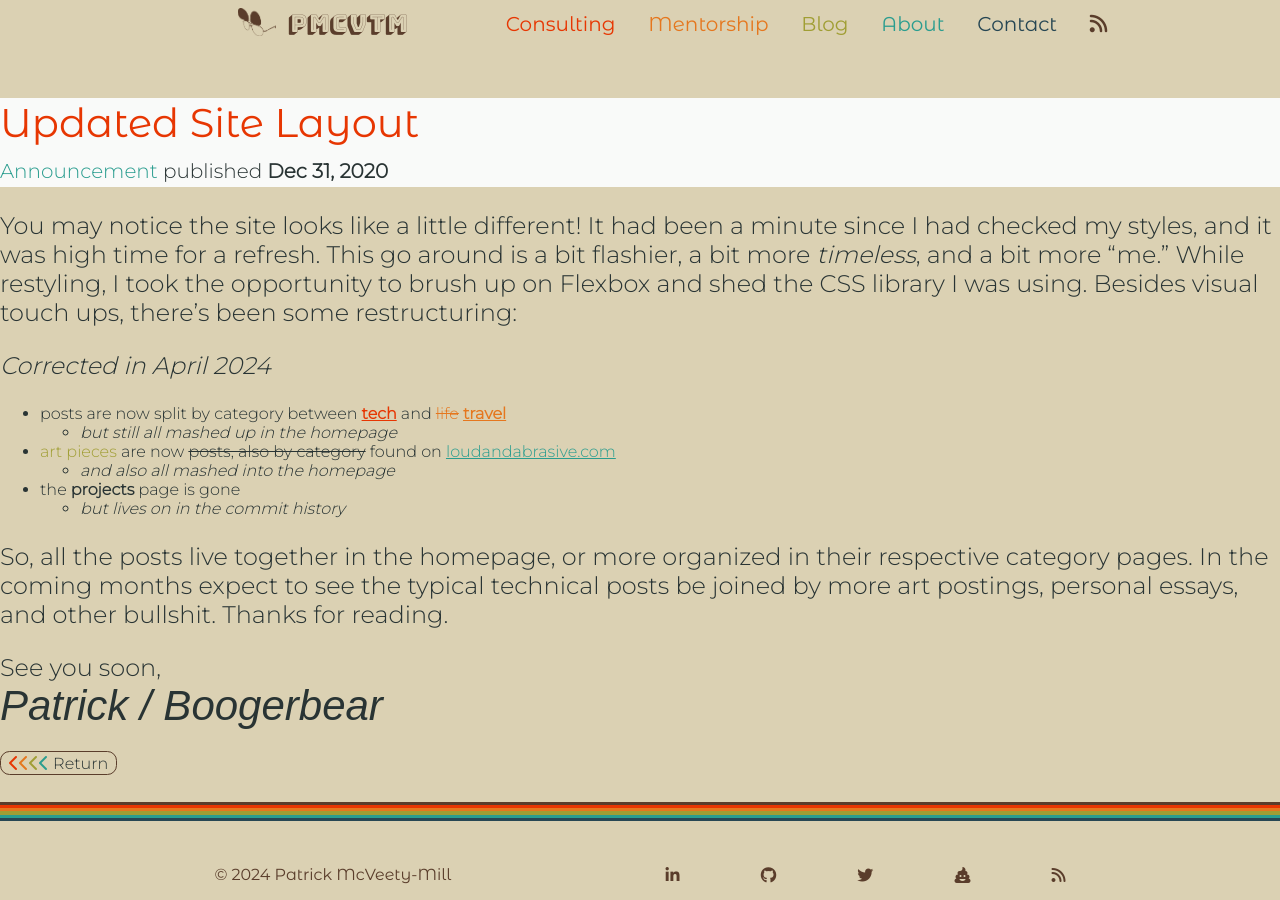
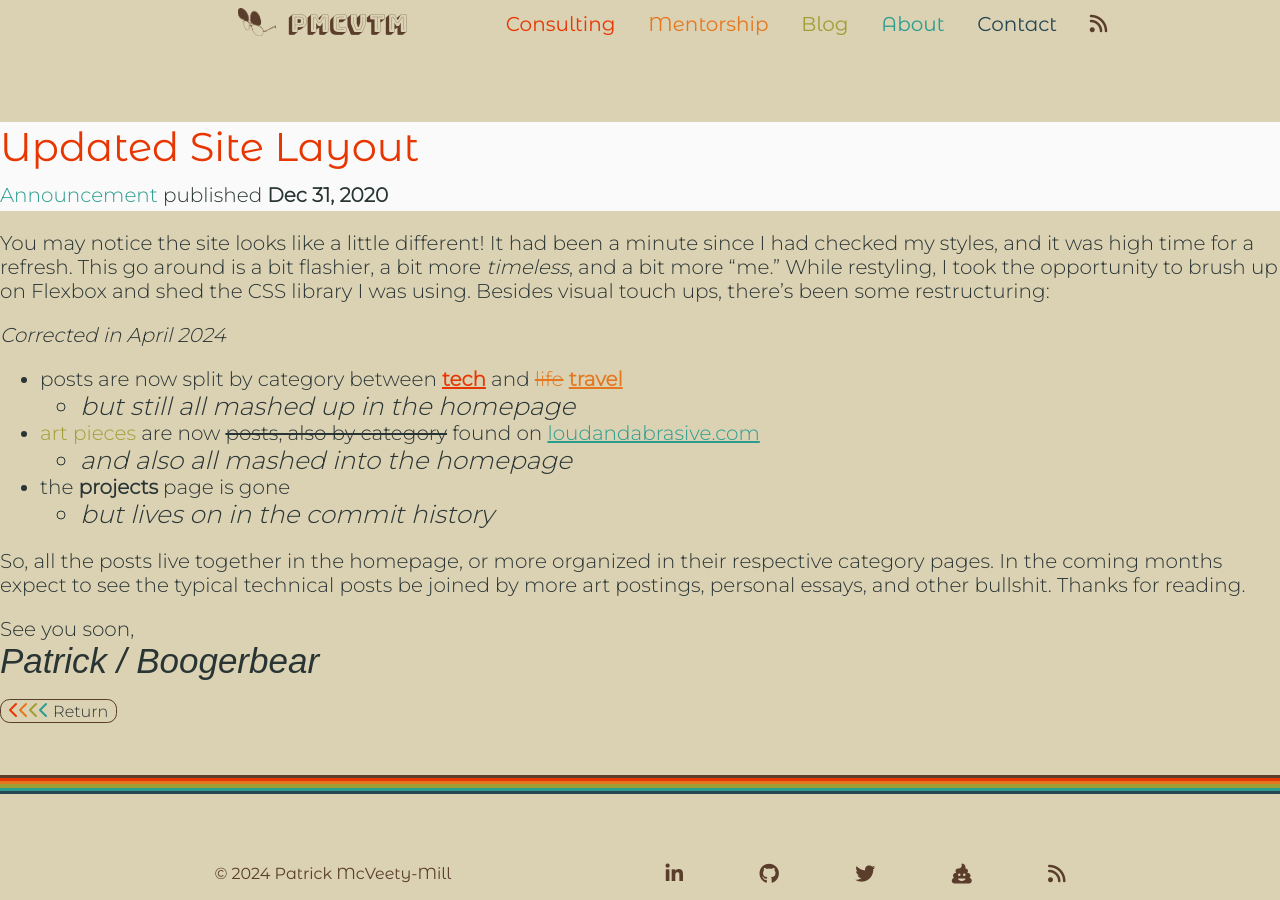
Before and after one commit to pmcvtm/pmcvtm.com, a Jekyll site: the page built from _posts/2020-12-31-new-layout.md, in a window 1280 px wide. Built offline with Jekyll 4.4.1, drawn with Linux system fonts in a browser that asks for light colours; nearby versions of some CDN libraries; some web fonts are replaced.

Commit message:
fix wonky li sizes

```diff
--- a/_sass/home.scss
+++ b/_sass/home.scss
@@ -147,7 +147,6 @@
         padding-left: 2rem;
 
         li {
-          font-size: clamp(1em, 2vw, 1.1em);
           padding: 0.5em 0;
         }
       }
--- a/_sass/news.scss
+++ b/_sass/news.scss
@@ -32,7 +32,5 @@
         padding-left: 0;
 
         list-style: none;
-
-        font-size: clamp(1.1em, 2vw, 1.2em);
     }
 }
--- a/_sass/site.scss
+++ b/_sass/site.scss
@@ -31,9 +31,9 @@
 h3 { @include typo(1.5em,  3.5vw, 2.5em,   $orange); }
 h4 { @include typo(1.25em, 3vw,   2em,     $charcoal); }
 h5 { @include typo(1em,    3vw,   1.75em,  $citron); font-weight: bold; }
-p  { @include typo(1em,    2.5vw, 1.5em,   $text) }
+p,li { @include typo(1em,    2vw,   1.25em,   $text) }
 
-h1,h2,h3,h4,h5, p {
+h1,h2,h3,h4,h5, p, li {
     font-size: clamp(var(--min), var(--val), var(--max));
 }
 
```
